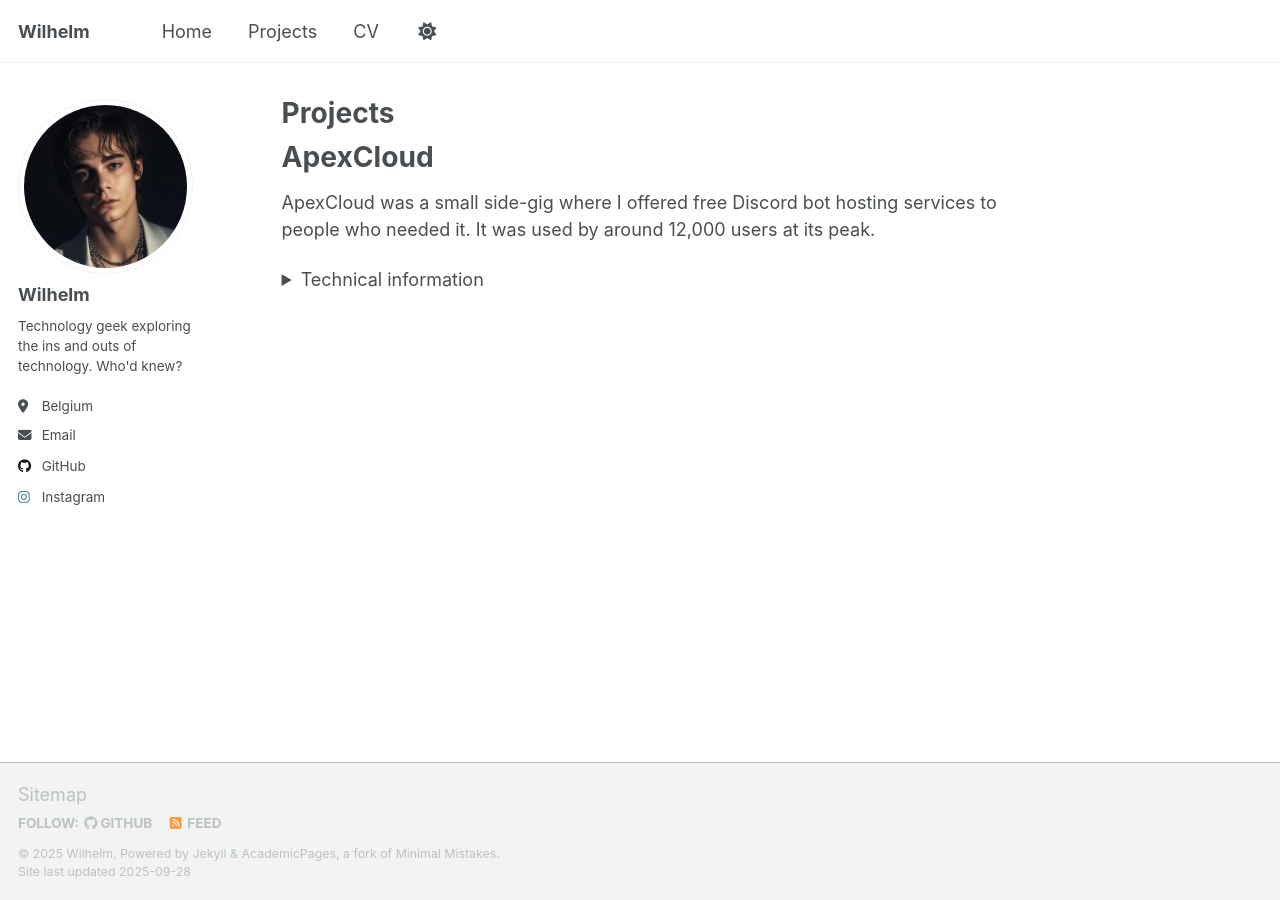
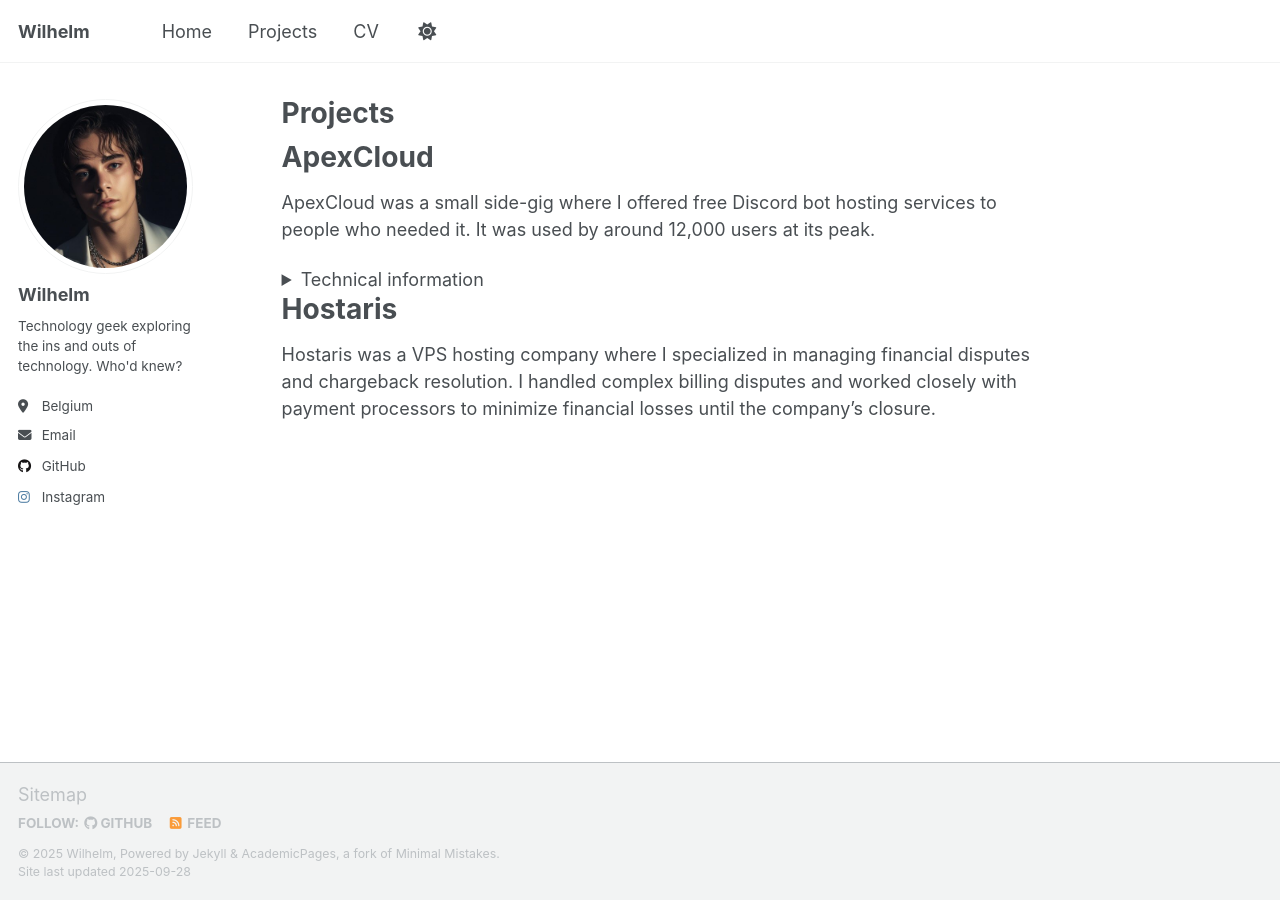
Before and after one commit to liechtenberg/liechtenberg, a Jekyll site: the page built from _pages/projects.md, in a window 1280 px wide. Built offline with Jekyll 4.4.1, drawn with Linux system fonts in a browser that asks for light colours; a script that is not in the unit is left out.

Commit message:
Update projects.md

```diff
--- a/_pages/projects.md
+++ b/_pages/projects.md
@@ -41,4 +41,8 @@ ApexCloud was a small side-gig where I offered free Discord bot hosting services
     <li><strong>CloudFlare</strong>: I used CloudFlare for proxying and caching to improve performance and provide additional security layers for the hosting service.</li>
   </ul>
 
-</details>
+</details>^
+
+# Hostaris
+
+Hostaris was a VPS hosting company where I specialized in managing financial disputes and chargeback resolution. I handled complex billing disputes and worked closely with payment processors to minimize financial losses until the company's closure.
```
